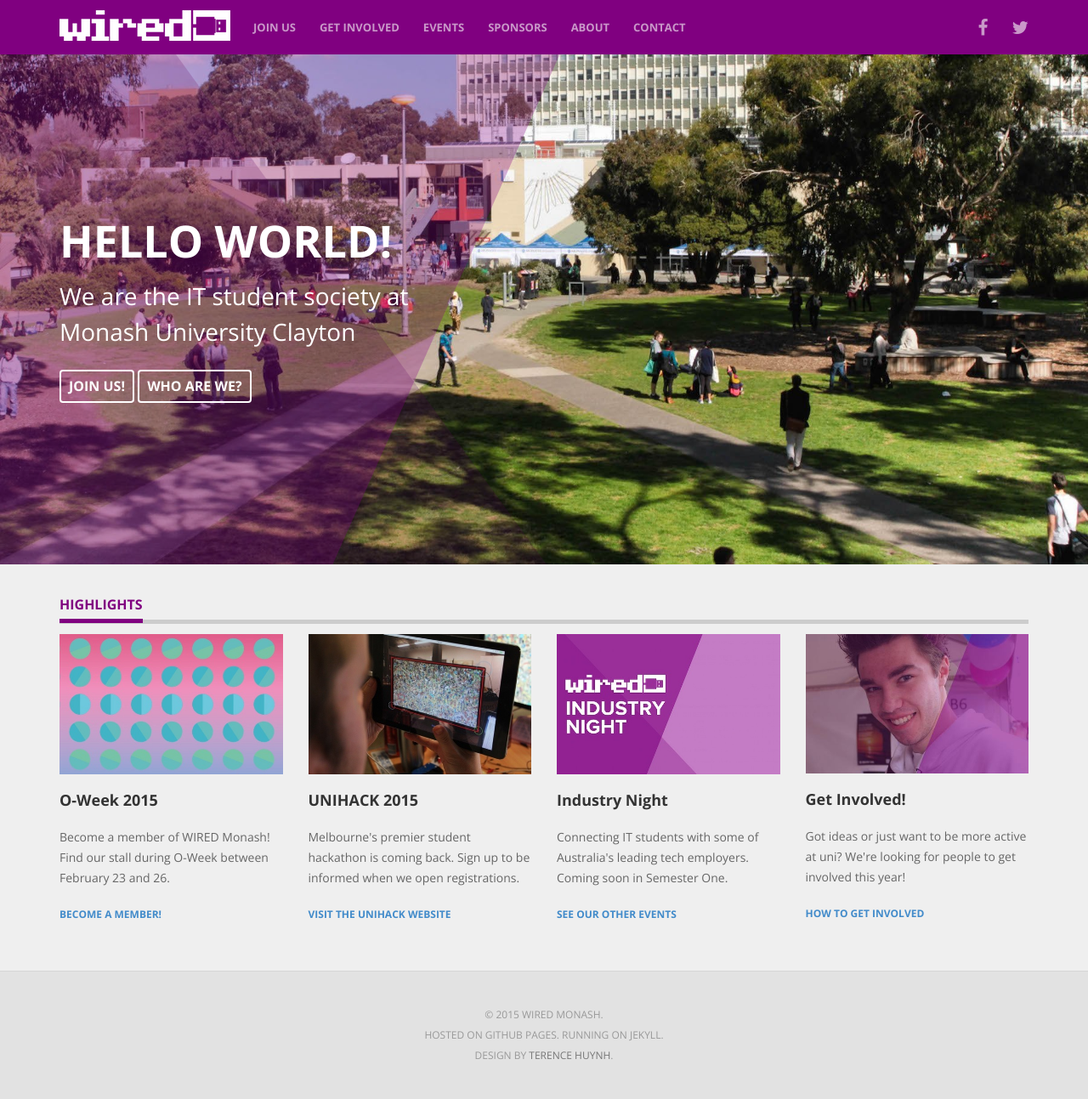
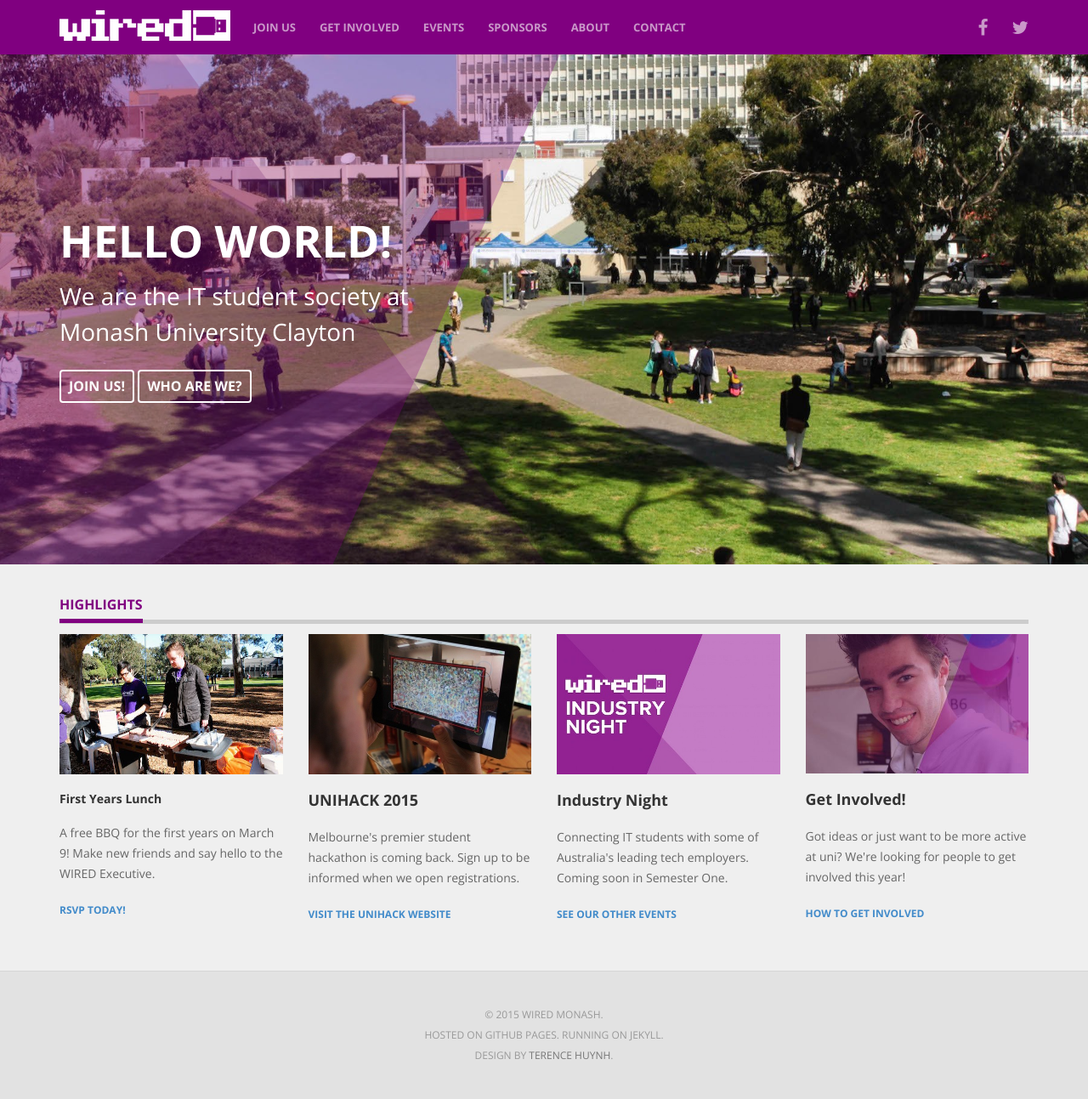
Before and after one commit to wiredmonash/wiredmonash.github.io, a Jekyll site: the page built from index.html, in a window 1280 px wide. Shown: the whole page at 85% size. Built offline with Jekyll 4.4.1, drawn with Linux system fonts in a browser that asks for light colours; nearby versions of some CDN libraries.

Commit message:
Updated events and homepage with First Year Lunch. Updated Join to remove O-Week ref.

```diff
--- a/index.html
+++ b/index.html
@@ -28,10 +28,10 @@
     <h2><span>Highlights</span></h2>
     <div class="row">
       <div class="col-md-3 col-sm-6">
-        <img src="{{site.url}}/assets/img/promo/msa-oweek.jpg" alt="Monash O-Week" />
-        <h3>O-Week 2015</h3>
-        <p>Become a member of WIRED Monash! Find our stall during O-Week between February 23 and 26.</p>
-        <p><a class="small-link" href="{{site.url}}/join/">Become a member!</a></p>
+        <img src="{{site.url}}/assets/img/promo/first-year-lunch.jpg" alt="First Year Lunch" />
+        <h4>First Years Lunch</h4>
+        <p>A free BBQ for the first years on March 9! Make new friends and say hello to the WIRED Executive.</p>
+        <p><a href="https://www.facebook.com/events/1574916296086927" class="small-link">RSVP today!</a></p>
       </div>
       <div class="col-md-3 col-sm-6">
         <img src="{{site.url}}/assets/img/promo/unihack-featured.jpg" alt="UNIHACK 2015" />
--- a/join.html
+++ b/join.html
@@ -134,9 +134,9 @@
           Interested in becoming a member of the best IT club on campus? Membership costs $5 per year, or is FREE if you have a MSA card.
         </p>
         <p class="center">
-          In order to become a member of WIRED, simply visit our stall during O-Week and we will sign you up on the spot!
+          In order to become a member of WIRED, simply visit our one of our events and BBQs and we will sign you up on the spot!
         </p>
-        <p class="button center"><a href="https://www.facebook.com/events/368401563354625/">Find us at O-Week</a></p>
+        <p class="button center"><a href="{{site.url}}/events/">Find an event or BBQ</a></p>
       </div>
     </div>
   </div>
```
Also changed, not shown: events.html (+7 -7 lines).
